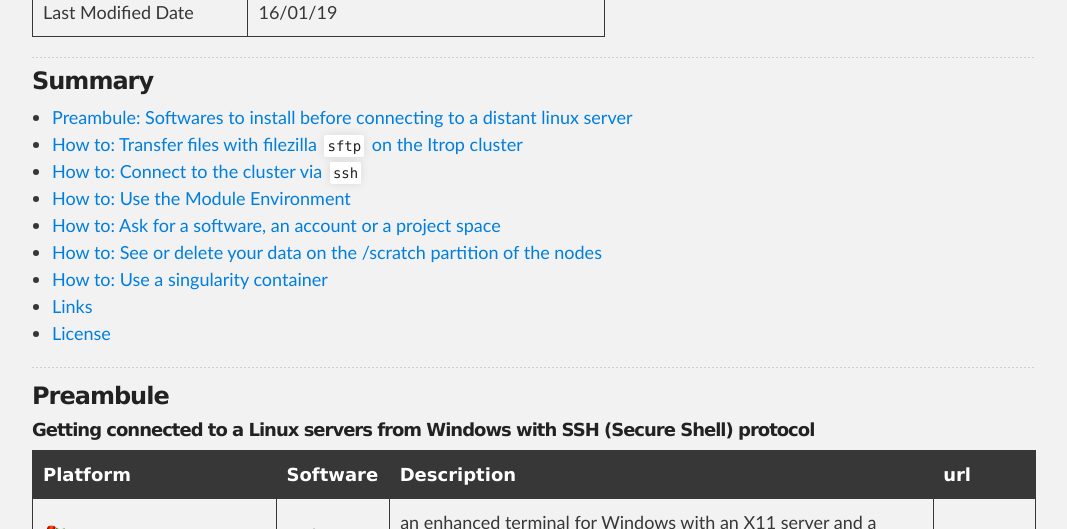
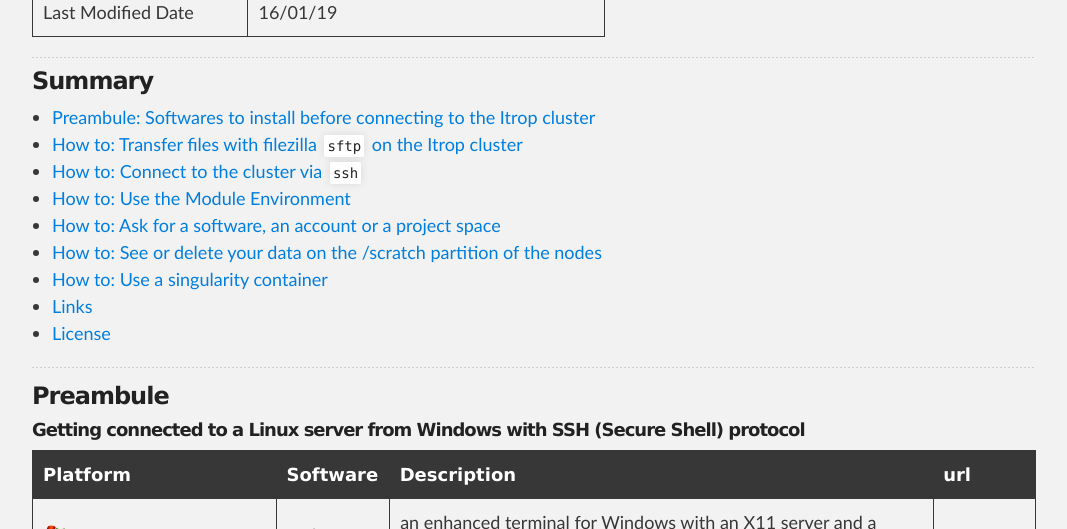
Before and after one commit to SouthGreenPlatform/trainings, a Jekyll site: the page built from _pages/hpc/hpchowto.md, in a window 1280 px wide and 900 px high, scrolled down 325 px. Shown: the part 154-683 px from the top of the window, without its empty margins (106-1173 px from the left). Built offline with Jekyll 4.4.1, drawn with Linux system fonts in a browser that asks for light colours; nearby versions of some CDN libraries.

Commit message:
Update hpchowto.md

```diff
--- a/_pages/hpc/hpchowto.md
+++ b/_pages/hpc/hpchowto.md
@@ -19,7 +19,7 @@ description: HPC Howto page
 ### Summary
 
 <!-- TOC depthFrom:2 depthTo:2 withLinks:1 updateOnSave:1 orderedList:0 -->
-* [Preambule: Softwares to install before connecting to a distant linux server ](#preambule)
+* [Preambule: Softwares to install before connecting to the Itrop cluster ](#preambule)
 * [How to: Transfer files with filezilla `sftp` on the Itrop cluster](#howto-1)
 * [How to: Connect to the cluster via `ssh`](#howto-2)
 * [How to: Use the Module Environment ](#howto-3)
@@ -36,7 +36,7 @@ description: HPC Howto page
 ### Preambule
 
 
-##### Getting connected to a Linux servers from Windows with SSH (Secure Shell) protocol
+##### Getting connected to a Linux server from Windows with SSH (Secure Shell) protocol
 
 | Platform | Software  | Description | url |
 | :------------- | :------------- | :------------- | :------------- |
```
